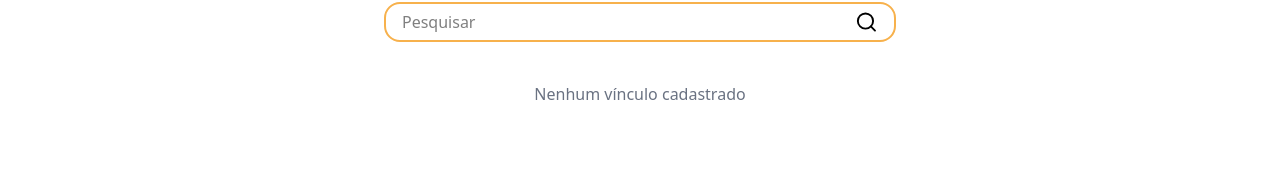
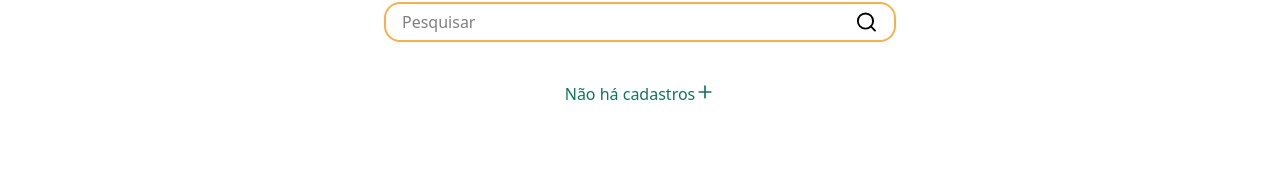
Before and after one commit to Roberto-Ceschini/Rouparia-Front, a Next.js app in the folder rouparia-front/: page /cadastrarAreaVinculo in a window 1280 px wide. Shown: the part 118-290 px from the top of the page. Built offline with nearby package versions, Linux system fonts and the light colour scheme; sample sign-in values are in the browser's storage.

Commit message:
Correcao Erro cadastros

```diff
--- a/rouparia-front/src/components/SubmitButton.tsx
+++ b/rouparia-front/src/components/SubmitButton.tsx
@@ -9,7 +9,7 @@ export default function SubmitButton({ name, setIsErrorVisible, handleShowError
     return (
         <button
          type="submit"
-         className='bg-laranja py-1.5 rounded-md text-white font-semibold mt-6 hover:cursor-pointer hover:bg-laranja-hover'
+         className='bg-laranja py-1.5 rounded-md text-white font-semibold mt-6 hover:cursor-pointer hover:bg-laranja-hover disabled:bg-laranja-hover'
          onClick={()=>{
             setIsErrorVisible(true)
             handleShowError()
--- a/rouparia-front/src/components/TabelaArea.tsx
+++ b/rouparia-front/src/components/TabelaArea.tsx
@@ -37,8 +37,7 @@ export default function TabelaAreas({ areas, tipo }: TabelaAreasProps) {
         window.location.reload();
       } catch (error: any) {
         alert(
-          `Erro ao excluir a área: ${
-            error.response?.data?.message || error.message
+          `Erro ao excluir a área: ${error.response?.data?.message || error.message
           }`
         );
       }
@@ -53,8 +52,7 @@ export default function TabelaAreas({ areas, tipo }: TabelaAreasProps) {
         window.location.reload();
       } catch (error: any) {
         alert(
-          `Erro ao excluir a vínculo: ${
-            error.response?.data?.message || error.message
+          `Erro ao excluir a vínculo: ${error.response?.data?.message || error.message
           }`
         );
       }
@@ -62,12 +60,24 @@ export default function TabelaAreas({ areas, tipo }: TabelaAreasProps) {
   };
 
   if (!areas || areas.length === 0) {
-    return <p className="text-center text-gray-500">{tipo === 'area' ? 'Nenhuma área cadastrada' : 'Nenhum vínculo cadastrado'}</p>;
+    return (
+      <>
+        {(isModalOpen && operacao) && <PopUpCadastrarArea setIsModalOpen={setIsModalOpen} operacao={operacao} areaVinculo={areaVinculo} />}
+        <button
+          onClick={() => onCadastrar()}
+          className="text-verde-primario flex flex-row hover:text-verde-primario-hover cursor-pointer"
+          title="Adicionar"
+        >
+          Não há cadastros
+          <PlusIcon size={20} />
+        </button>
+      </>
+    )
   }
 
   return (
     <>
-    {(isModalOpen && operacao) && <PopUpCadastrarArea setIsModalOpen={setIsModalOpen} operacao={operacao} areaVinculo={areaVinculo}/>}
+      {(isModalOpen && operacao) && <PopUpCadastrarArea setIsModalOpen={setIsModalOpen} operacao={operacao} areaVinculo={areaVinculo} />}
       <table className=" w-[80vw] overflow-y-hidden">
         <thead className="text-left sticky top-[10vh] xl:top-[9.2vh]">
           <tr className="bg-[#F2F2F2] shadow-md rounded-l-xl rounded-r-xl">
@@ -100,7 +110,7 @@ export default function TabelaAreas({ areas, tipo }: TabelaAreasProps) {
                   <Pencil size={20} />
                 </button>
                 <button
-                onClick={() => {tipo === 'area'? onExcluirArea(area.id) : onExcluirVinculo(area.id)} }
+                  onClick={() => { tipo === 'area' ? onExcluirArea(area.id) : onExcluirVinculo(area.id) }}
                   className="text-red-600 hover:text-red-800 cursor-pointer"
                   title="Excluir"
                 >
--- a/rouparia-front/src/components/TabelaColaboradores.tsx
+++ b/rouparia-front/src/components/TabelaColaboradores.tsx
@@ -39,7 +39,24 @@ export default function TabelaColaboradores({
   };
   if (!colaboradores || colaboradores.length === 0) {
     return (
-      <p className="text-center text-gray-500">Nenhum colaborador cadastrado</p>
+      <>
+        {isModalAdicionarOpen && (
+          <PopUpCadastrarColaborador
+            tipo={tipo}
+            handleTogglePopUp={() => setIsModalAdicionarOpen(false)}
+            colaborador={colaborador ? colaborador : null}
+            lastNumber={lastNumber}
+          />
+        )}
+        <button
+          onClick={() => onAdicionar()}
+          className="ml-2 text-verde-primario flex flex-row hover:text-verde-primario-hover cursor-pointer"
+          title="Adicionar"
+        >
+          Nenhum colaborador cadastrado
+          <PlusIcon size={20} />
+        </button>
+      </>
     );
   }
 
--- a/rouparia-front/src/contexts/authContext.tsx
+++ b/rouparia-front/src/contexts/authContext.tsx
@@ -2,9 +2,10 @@
 "use client";
 import { createContext, use, useContext, useEffect, useState } from "react";
 import axios from "axios";
-import api from "@/services/axios";
+
 import { usePathname, useRouter } from "next/navigation";
 import { jwtDecode } from "jwt-decode";
+import api from "@/services/axios";
 
 interface JwtPayload {
   id: string;
--- a/rouparia-front/src/services/axios.tsx
+++ b/rouparia-front/src/services/axios.tsx
@@ -1,7 +1,7 @@
 import axios from "axios";
 
 const api = axios.create({
-  baseURL: "http://localhost:3001", // URL base da API
+  baseURL: 'https://rouparia-back.onrender.com', // URL base da API
   headers: {
     "Content-Type": "application/json",
   },
```
Lines whose indentation alone changed are shown as unchanged.
